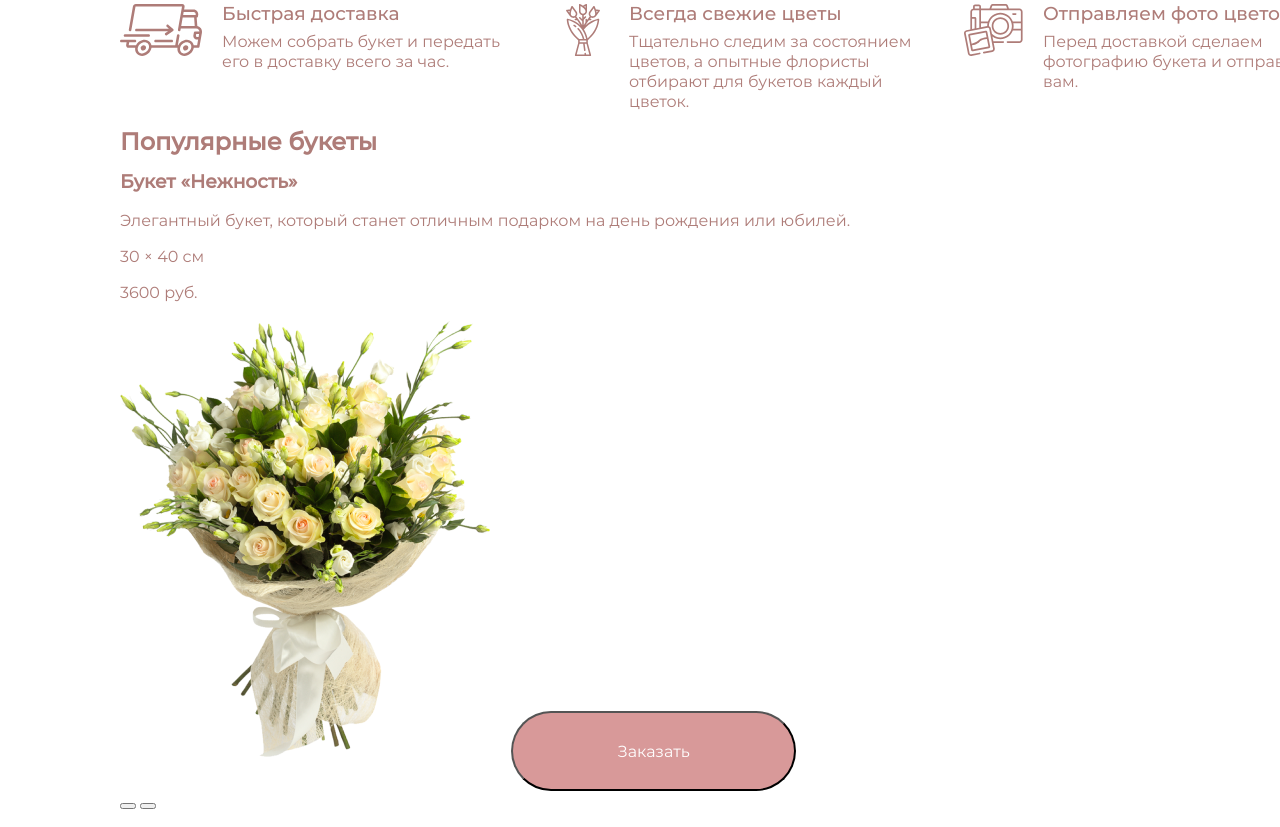
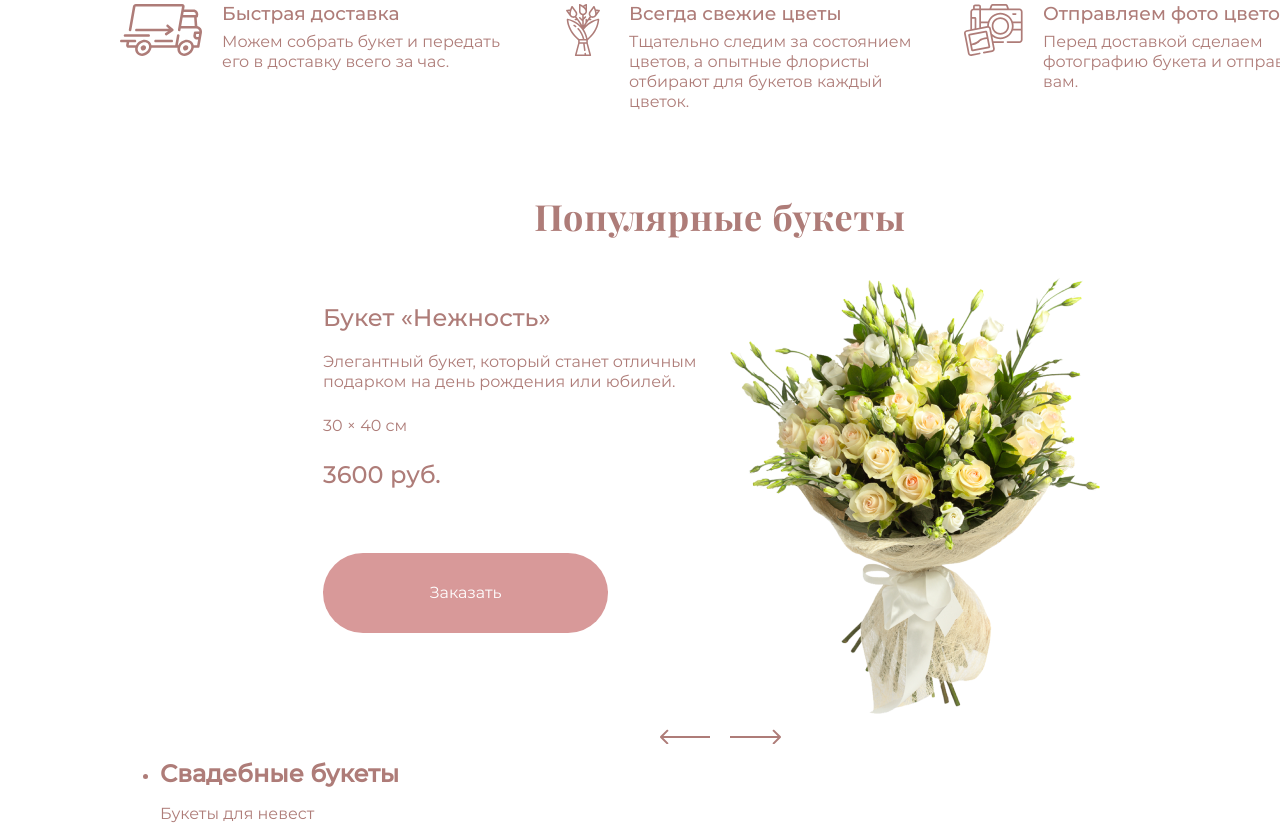
Before and after one commit to LianaBazhenova/landing_marathon, a website: page index.html in a window 1280 px wide. Shown: the part 680-1507 px from the top of the page. Drawn offline with Linux system fonts and the light colour scheme.

Commit message:
стилизация section popular popular-slider popular-arrow

```diff
--- a/css/style.css
+++ b/css/style.css
@@ -60,7 +60,7 @@
 }
 
 .container {
-  padding: 0 120px;
+  margin: 0 120px;
 }
 
 .visually-hidden {
@@ -137,7 +137,7 @@
 }
 
 .intro__heading {
-  font-family: "Playfair Display";
+  font-family: "Playfair Display", Arial, sans-serif;
   font-weight: 400;
   font-size: 44px;
   line-height: 59px;
@@ -167,7 +167,7 @@
 /* advantages */
 
 .advantages__list {
-  margin: 0;
+  margin: 0 0 80px;
   padding: 0;
   list-style: none;
   display: grid;
@@ -190,3 +190,76 @@
 .advantages__paragraph {
   margin: 0;
 }
+
+/* popular */
+
+.popular__heading {
+  text-align: center;
+  font-family: "Playfair Display", Arial, sans-serif;
+  font-weight: 700;
+  margin-bottom: 36px;
+  font-size: 36px;
+  line-height: 48px;
+  letter-spacing: 0.02em;
+}
+
+.popular__container {
+  display: grid;
+  grid-template-columns: repeat(2, 1fr);
+  grid-gap: 20px;
+  margin: 0 203px 15px;
+}
+
+.popular-arrow {
+  margin: 0 203px;
+  text-align: center;
+}
+
+.popular-slider__heading {
+  font-size: 24px;
+  line-height: 29px;
+  font-weight: 500;
+  margin: 27px 0 20px;
+}
+
+.popular-slider__paragraph {
+  margin: 0 0 24px;
+}
+
+.popular-slider__price {
+  font-weight: 500;
+  margin: 0 0 64px;
+  font-size: 24px;
+  line-height: 29px;
+}
+
+.popular__button {
+  border: none;
+}
+
+.popular-arrow {
+  display: grid;
+  grid-template-columns: repeat(2, 1fr);
+  grid-gap: 20px;
+}
+
+.popular-arrow__link {
+  border: none;
+  padding: 0;
+  background-color: #FFFFFF;
+
+  height: 15px;
+  background-repeat: no-repeat;
+}
+
+.popular-arrow__link--left {
+  background-image: url("../img/icon/arrow-left.svg");
+  width: 50px;
+  justify-self: end;
+}
+
+.popular-arrow__link--right {
+  background-image: url("../img/icon/arrow-right.svg");
+  justify-self: start;
+  width: 52px;
+}
--- a/index.html
+++ b/index.html
@@ -67,17 +67,17 @@
           </li>
         </ul>
       </section>
-      <section class="popular-slider popular-wrapper">
-        <div class="popular-container">
-          <h2 class="heading">Популярные букеты</h2>
-          <div class="popular">
-            <h3 class="popular__heading">Букет &#171;Нежность&#187;</h3>
-            <p class="popular__paragraph">Элегантный букет, который станет отличным подарком на день рождения или юбилей.</p>
-            <p class="popular__paragraph">30 &#215; 40 см</p>
-            <p class="popular__price">3600 руб.</p>
+      <section class="popular popular-wrapper">
+        <h2 class="popular__heading">Популярные букеты</h2>
+        <div class="popular__container">
+          <div class="popular-slider">
+            <h3 class="popular-slider__heading">Букет &#171;Нежность&#187;</h3>
+            <p class="popular-slider__paragraph">Элегантный букет, который станет отличным подарком на день рождения или юбилей.</p>
+            <p class="popular-slider__paragraph">30 &#215; 40 см</p>
+            <p class="popular-slider__price">3600 руб.</p>
+            <button class="button popular__button" type="button">Заказать</button>
           </div>
-          <img src="img/flower1.png" width="387" height="438" alt="Букет Нежность">
-          <button class="button" type="button">Заказать</button>
+          <img class="popular__bouquet" src="img/flower1.png" width="387" height="438" alt="Букет Нежность">
         </div>
         <div class="popular-arrow">
           <button class="popular-arrow__link popular-arrow__link--left" href="#"></button>
```
Also changed, not shown: img/icon/arrow-left.svg (added), img/icon/arrow-right.svg (added).
